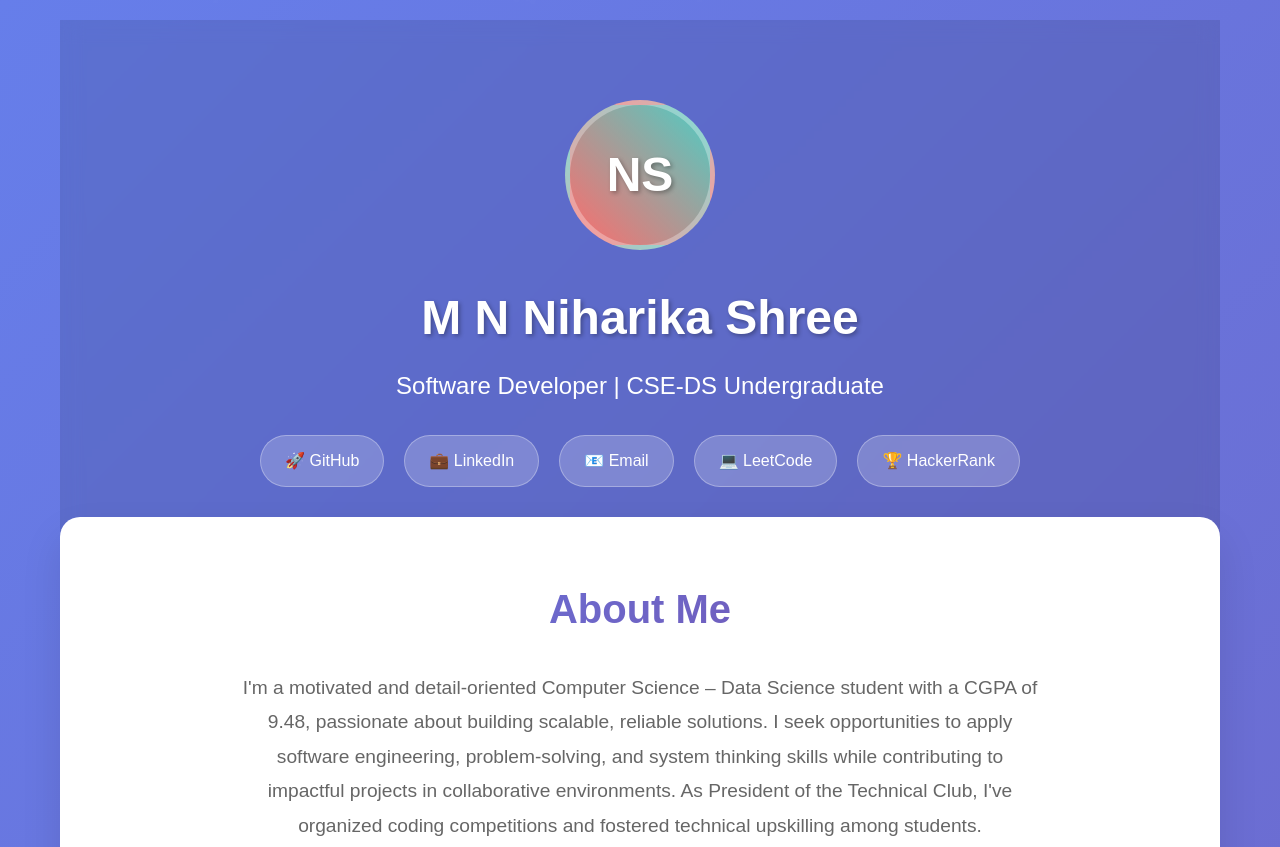
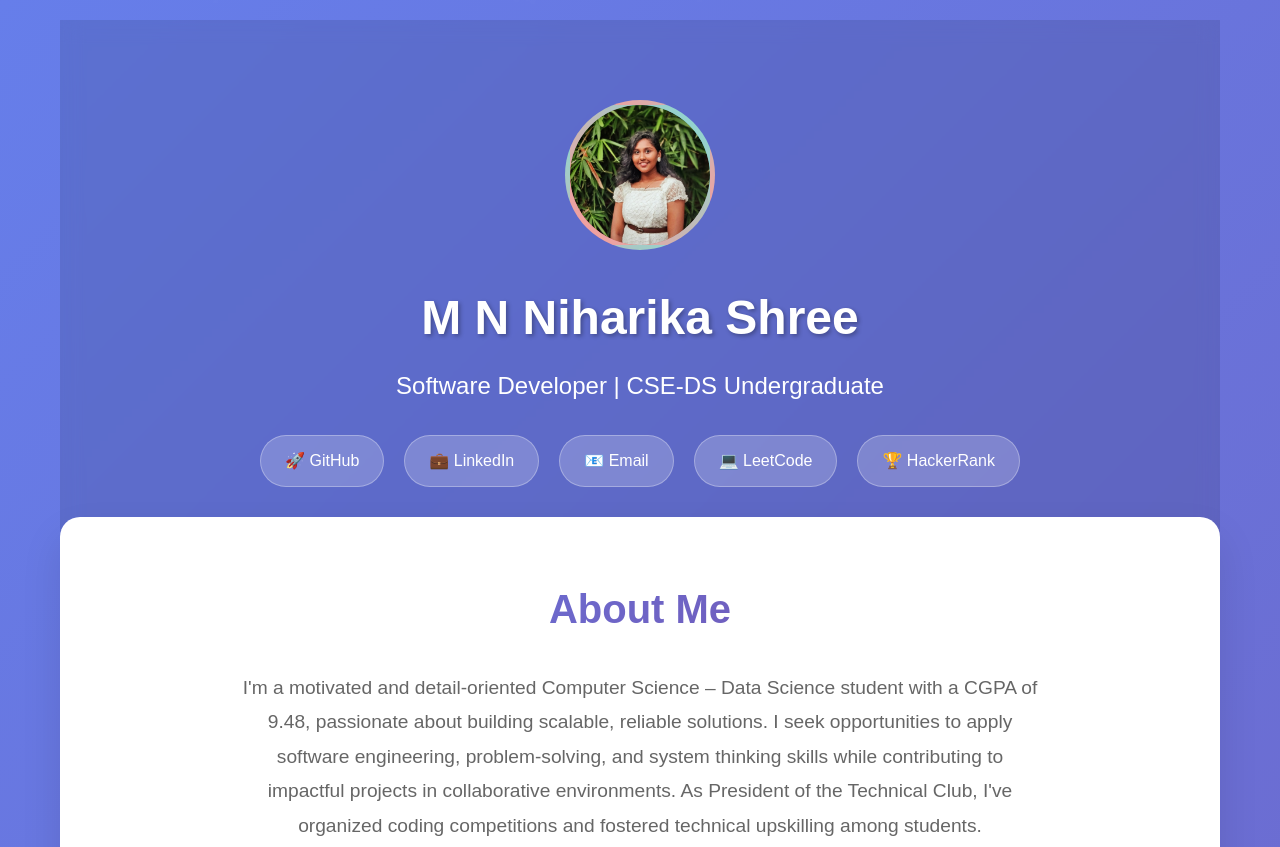
Before and after one commit to niharikashree/niharikashree.github.io, a plain HTML site: page index.html in a window 1280 px wide. Shown: the top 847 px of the page. Drawn offline with Linux system fonts and the light colour scheme.

Commit message:
Update index.html

```diff
--- a/index.html
+++ b/index.html
@@ -61,6 +61,14 @@
             color: white;
             text-shadow: 2px 2px 4px rgba(0,0,0,0.3);
             transition: transform 0.3s ease;
+            overflow: hidden;
+        }
+
+        .profile-img img {
+            width: 100%;
+            height: 100%;
+            object-fit: cover;
+            border-radius: 50%;
         }
 
         .profile-img:hover {
@@ -520,15 +528,17 @@
     <div class="container">
         <!-- Header Section -->
         <header class="header">
-            <div class="profile-img">NS</div>
+            <div class="profile-img">
+                <img src="https://raw.githubusercontent.com/niharikashree/niharikashree.github.io/main/niha_pic2.jpg" alt="M N Niharika Shree" />
+            </div>
             <h1 class="name">M N Niharika Shree</h1>
             <p class="title">Software Developer | CSE-DS Undergraduate</p>
             <div class="social-links">
                 <a href="https://github.com/niharikashree" class="social-link">🚀 GitHub</a>
                 <a href="https://www.linkedin.com/in/niharikashree" class="social-link">💼 LinkedIn</a>
                 <a href="mailto:niharikashree04@gmail.com" class="social-link">📧 Email</a>
-                <a href="https://leetcode.com/niharikashree" class="social-link">💻 LeetCode</a>
-                <a href="https://www.hackerrank.com/niharikashree" class="social-link">🏆 HackerRank</a>
+                <a href="https://leetcode.com/u/niharika_shree/" class="social-link">💻 LeetCode</a>
+                <a href="https://www.hackerrank.com/profile/niharikashree04" class="social-link">🏆 HackerRank</a>
             </div>
         </header>
 
```
